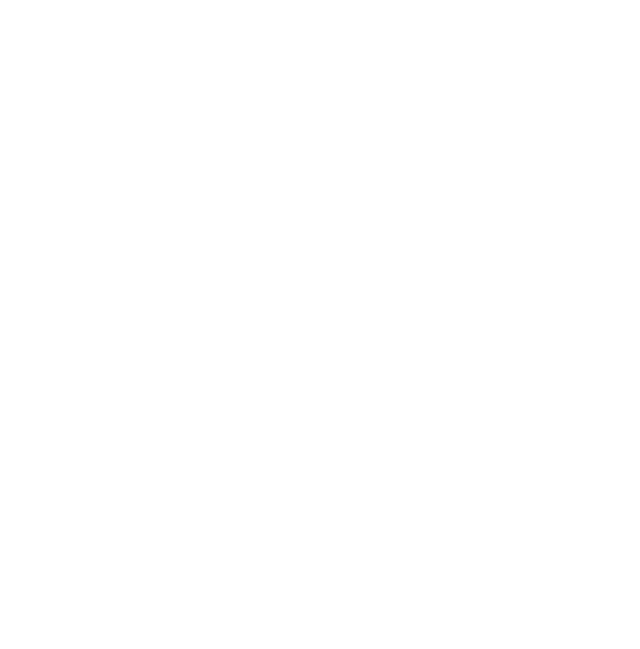
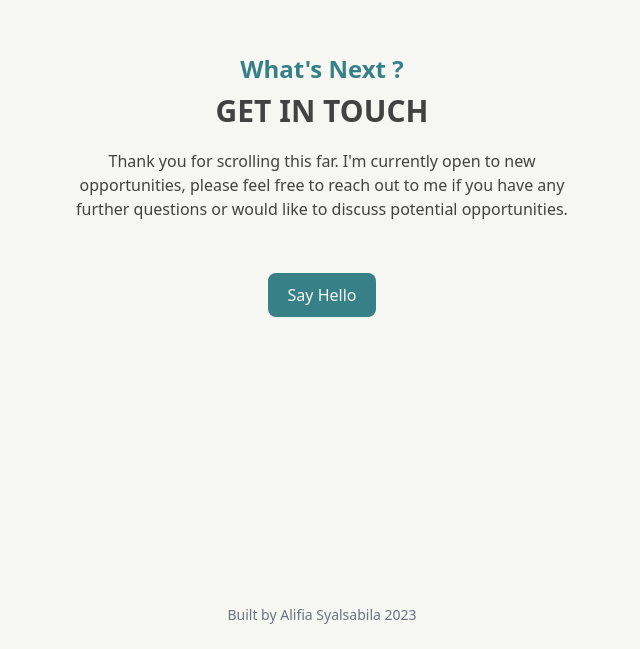
Before and after one commit to alifiasyalsa/portofolio, a React (Create React App) app: page / in a window 1280 px wide. Shown: the part 4614-5263 px from the top of the page, without its empty margins (318-958 px from the left). Before the commit the page ends 4395 px from the top, so only its background shows below. Built offline with nearby package versions, Linux system fonts and the light colour scheme.

Commit message:
Contact and footer section

```diff
--- a/src/App.js
+++ b/src/App.js
@@ -1,5 +1,6 @@
 import About from "./components/About";
 import Contact from "./components/Contact";
+import Footer from "./components/Footer";
 import Home from "./components/Home";
 import Navbar from "./components/Navbar";
 import RightSidebar from "./components/RightSidebar";
@@ -17,6 +18,7 @@
           <About />
           <Work />
           <Contact />
+          <Footer />
         </div>
         <RightSidebar />
       </section>
--- a/src/components/Contact.js
+++ b/src/components/Contact.js
@@ -1,5 +1,23 @@
 const Contact = () => {
-  return <section id="contact"></section>;
+  return (
+    <section id="contact" className="table w-full h-screen">
+      <div className="table-cell align-middle text-center h-full">
+        <h3 className="text-secondary p-2">What&apos;s Next ?</h3>
+        <h2>GET IN TOUCH</h2>
+        <p className="p-5 px-44">
+          Thank you for scrolling this far. I&apos;m currently open to new
+          opportunities, please feel free to reach out to me if you have any
+          further questions or would like to discuss potential opportunities.
+        </p>
+        <button
+          type="button"
+          className={"text-primary bg-secondary hover:bg-info focus:ring-4 focus:outline-none focus:ring-blue-800 rounded-lg px-5 py-2.5 text-center mt-8"}
+        >
+          Say Hello
+        </button>
+      </div>
+    </section>
+  );
 };
 
 export default Contact;
--- /dev/null
+++ b/src/components/Footer.js
@@ -0,0 +1,11 @@
+const Footer = () => {
+  return (
+    <footer className="w-full mx-auto container md:p-6 p-4 md:flex md:items-center md:justify-center">
+        <span className="text-sm text-gray-500 sm:text-center dark:text-gray-400">
+          Built by Alifia Syalsabila 2023
+        </span>
+    </footer>
+  );
+};
+
+export default Footer;
--- a/src/components/Work.js
+++ b/src/components/Work.js
@@ -6,7 +6,7 @@
       year: "2022",
       techStack: ["React JS", "Tailwind CSS"],
       repository: "https://github.com/alifiasyalsa/portofolio",
-      link: "http://localhost:3000",
+      link: "https://alifiasyalsabila.netlify.app",
       desc: "A showcase of my project and also my Tailwind CSS learning project. In the future I will continue to make adjustments to this website, especially in terms of website responsiveness.",
     },
     {
```
